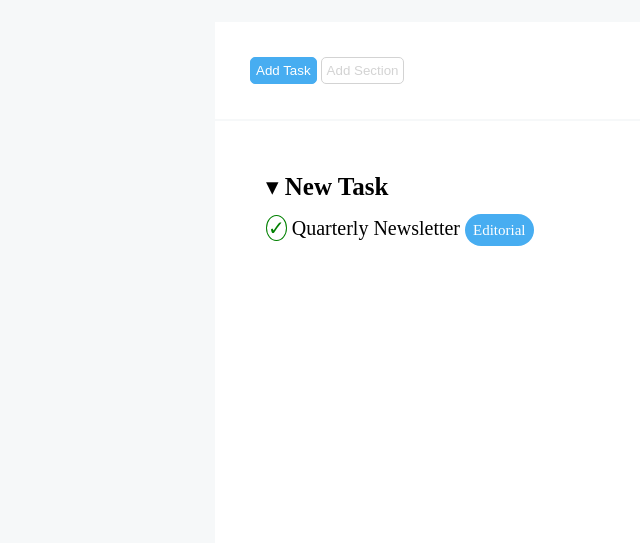
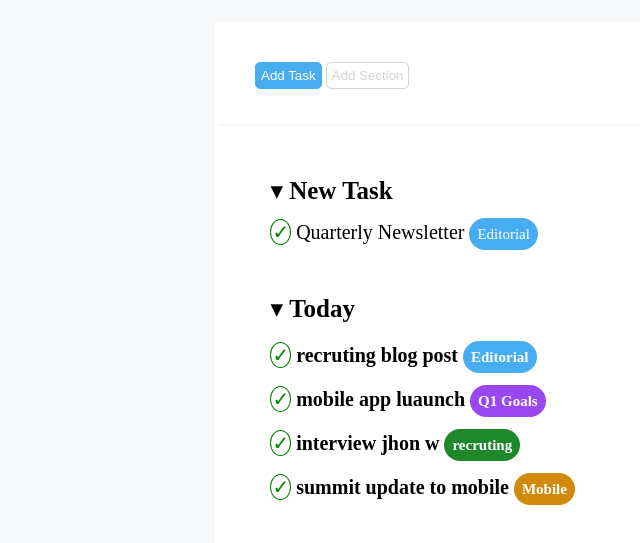
Before and after one commit to Gius993/html-css-toboolist, a plain HTML site: page index.html in a window 1280 px wide. Shown: the part 99-642 px from the top of the page, without its empty margins (0-640 px from the left). Drawn offline with Linux system fonts and the light colour scheme.

Commit message:
seconda lista

```diff
--- a/css/style.css
+++ b/css/style.css
@@ -30,7 +30,9 @@ header{
 background-color: white;
 width: 850px;
 height: 780px;
+padding: 5px;
 margin: auto;}
+
 
 .bottone-blu{
 	display: inline-block;
@@ -64,15 +66,22 @@ ul{
 }
 .list{
 	margin: 6%;
+
 }
 .lista-maggiore{
  font-size: 25px;
+ margin-top: 50px;
+
 
 }
 .lista-minore{
 	font-size: 20px;
 	margin-top: 15px;
+	content: 10px;
 }
+
+
+
 
 
 
@@ -81,6 +90,31 @@ ul{
 	color: white;
 	text-align: center;
 	background-color: #47adf1;
+	padding: 8px;
+	border-radius: 20px;
+}
+.text-tag-v{
+	font-size: 15px;
+	color: white;
+	text-align: center;
+	background-color: #9947f1;
+	padding: 8px;
+	border-radius: 20px;
+}
+.text-tag-g{
+	font-size: 15px;
+	color: white;
+	text-align: center;
+	background-color: #1e882b;
+	padding: 8px;
+	border-radius: 20px;
+
+}
+.text-tag-o{
+	font-size: 15px;
+	color: white;
+	text-align: center;
+	background-color: #d28a0d;
 	padding: 8px;
 	border-radius: 20px;
 
@@ -92,3 +126,7 @@ ul{
 	color:green;
 	padding: 1px;
 }
+.testo{
+	margin-top: 20px;
+	font-weight: 578;
+}
--- a/index.html
+++ b/index.html
@@ -46,7 +46,7 @@
 				<!--lista-->
 				<div class="list">
 					<ul class="lista-maggiore">
-						<li> <span>&#9662;
+						<li> &#9662;
 							<strong>New Task</strong>
 							<ul class="lista-minore">
 								<li>
@@ -57,6 +57,37 @@
 							</ul>
 						</li>
 					</ul>
+					<!--2 lista-->
+
+					<ul class="lista-maggiore">
+						<li> &#9662;
+							<strong>Today</strong>
+							<ul class="lista-minore">
+								<li class="testo">
+									<span class="ok">&check;</span>
+									recruting blog post
+									<span class="text-tag">Editorial</span>
+								</li>
+								<li class="testo">
+									<span class="ok">&check;</span>
+									mobile app luaunch
+									<span class="text-tag-v">Q1 Goals</span>
+								</li>
+								<li class="testo">
+									<span class="ok">&check;</span>
+									interview jhon w
+									<span class="text-tag-g">recruting</span>
+								</li>
+								<li class="testo">
+									<span class="ok">&check;</span>
+									summit update to mobile
+									<span class="text-tag-o">Mobile</span>
+								</li>
+
+							</ul>
+						</li>
+					</ul>
+
 				</div>
 
 		</div>
```
